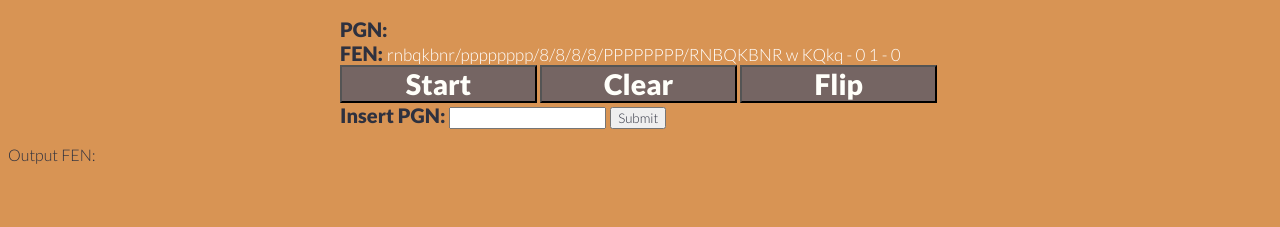
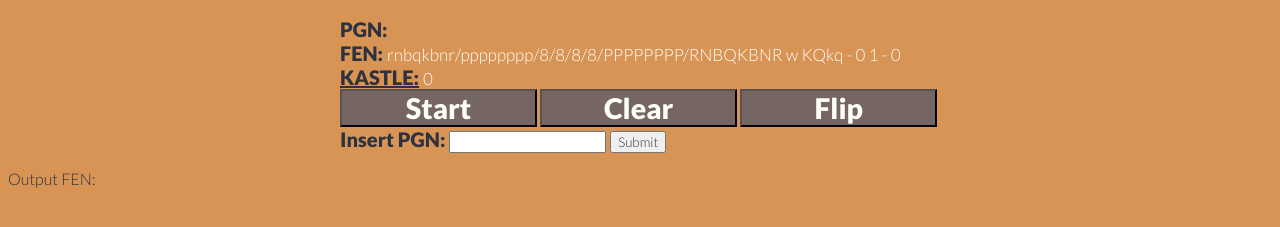
Before and after one commit to VitamintK/Passant, a plain HTML site: page index.html in a window 1280 px wide. Shown: the part 541-768 px from the top of the page. Drawn offline with nearby package versions, Linux system fonts and the light colour scheme.

Commit message:
added KASTLE debugger to gh-pages webpage

```diff
--- a/codepen.css
+++ b/codepen.css
@@ -42,6 +42,17 @@ p#fen-wrapper {
 
 }
 span#fen{
+  font-size:0.85em;
+  font-weight:300;
+  color:#FFF;
+}
+p#kastle-wrapper {
+  font-weight:900;
+  font-size:1.25em;
+  max-width:600px;
+  margin:0 auto;
+}
+span#kastle{
   font-size:0.85em;
   font-weight:300;
   color:#FFF;
--- a/codepen.js
+++ b/codepen.js
@@ -3,6 +3,7 @@ var board,
   statusEl = $('#status'),
   fenEl = $('#fen'),
   pgnEl = $('#pgn');
+  kastleEl = $('#kastle');
 
 // do not pick up pieces if the game is over
 // only pick up pieces for the side to move
@@ -89,7 +90,13 @@ var updateStatus = function() {
   statusEl.html(status);
   fenEl.html(game.fen() + endFen);
   pgnEl.html(game.pgn());
-};
+  if(typeof(boardToBinary)==='undefined'){
+    kastleEl.html('0');
+  } else {
+    kastle = boardToBinary(game.fen().split(' ')[0])
+    kastleEl.html((kastle=='')?'0':kastle);
+  }
+}
 
 var PGN2FEN = function(PGN){
     var convert = new Chess();
--- a/compiler.js
+++ b/compiler.js
@@ -39,7 +39,7 @@ MATH = ["1. e4 d5 2. exd5",
 
 PGNstring = PGNs.join(";");
 
-boardToBinary = function(string){
+var boardToBinary = function(string){
 	subString = "";
 	finalFinalString = "";
 	for (i = 0; i < string.length; i++){
--- a/index.html
+++ b/index.html
@@ -17,6 +17,8 @@
   <p id="status-wrapper">Status: <span id="status"></span></p>
   <p id="pgn-wrapper">PGN: <span id="pgn"></span></p>
   <p id="fen-wrapper">FEN: <span id="fen"></span></p>
+  <p id="kastle-wrapper"><a title="The bit encoding of this board" href="https://github.com/VitamintK/Passant#kastle-kevin-aziz-suasin-transposition-lumping-encoding">KASTLE:</a> <span id="kastle"></span></p>
+
   <div class="btn-wrapper">
     <input class="game-button" type="button" id="startBtn" value="Start" />
     <input class="game-button" type="button" id="clearBtn" value="Clear" />
```
